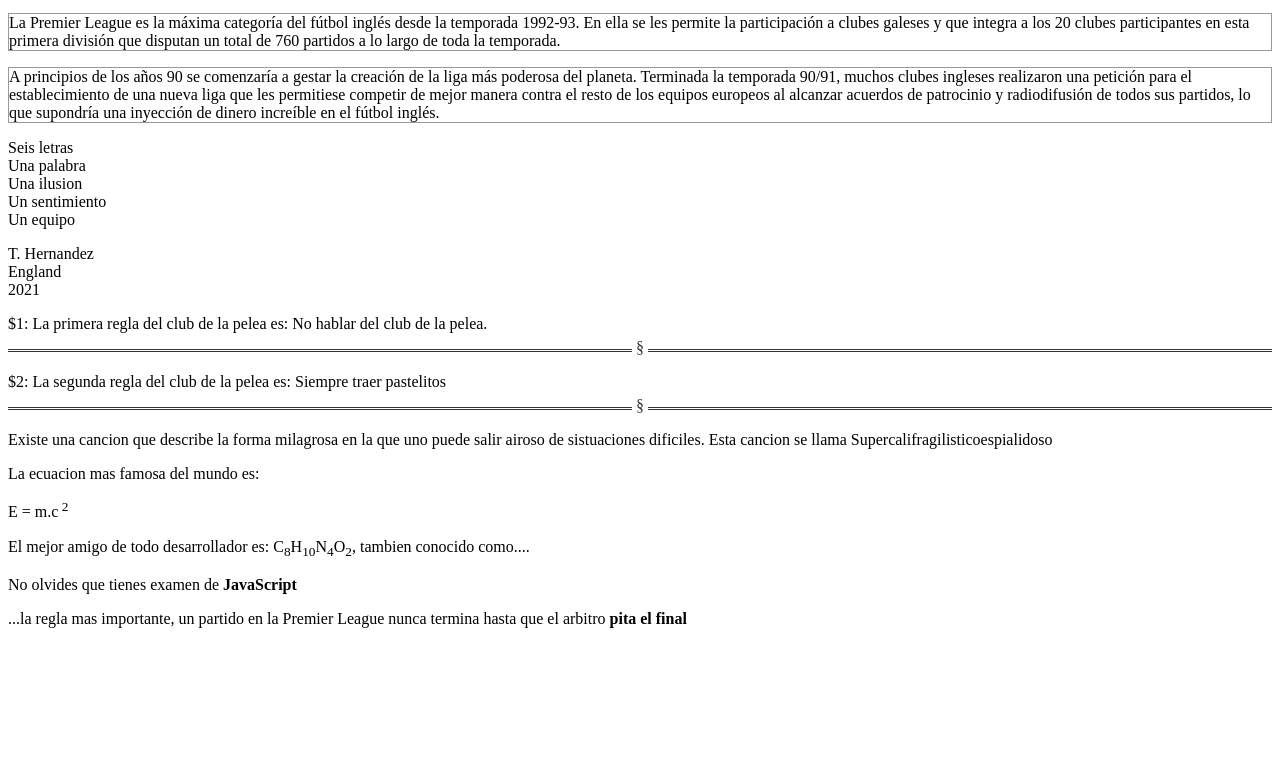
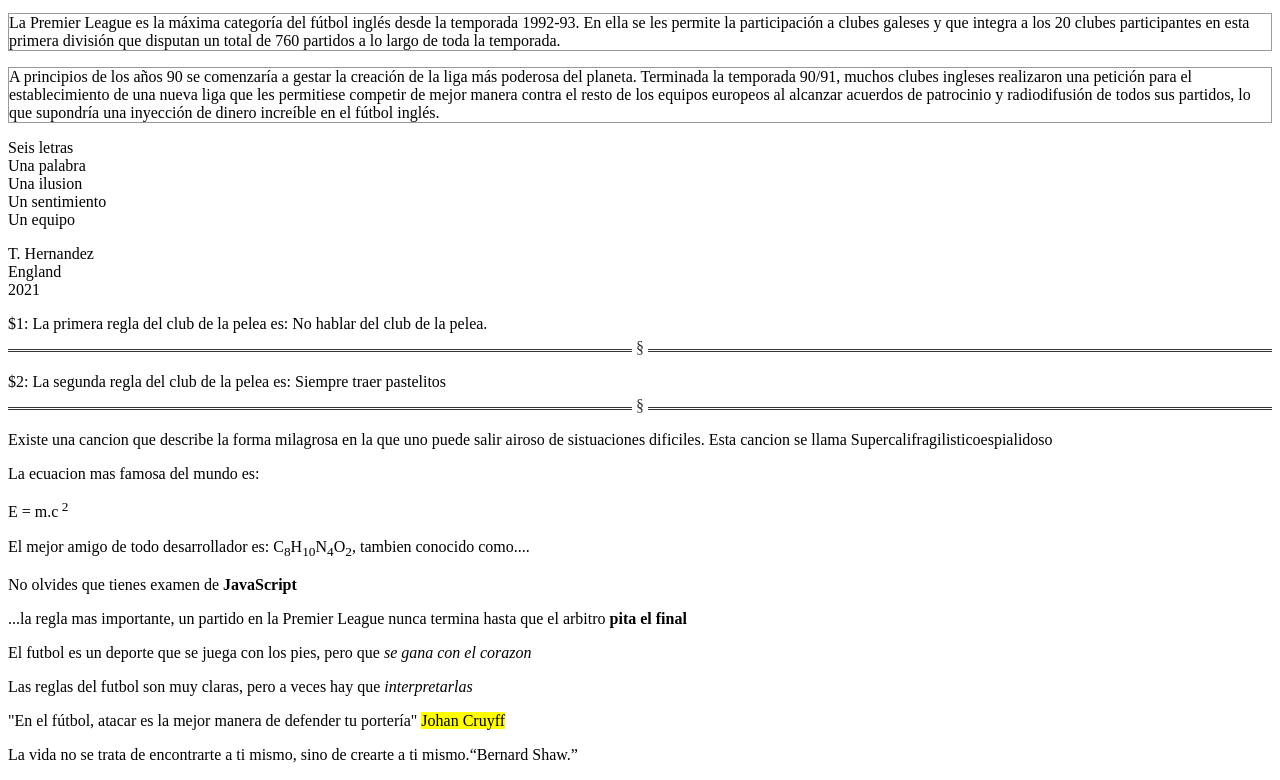
Before and after one commit to oscar-perezRevons/MANEJO-DE-TEXTO, a plain HTML site: page index.html in a window 1280 px wide. Shown: the part 143-923 px from the top of the page. Before the commit the page ends 800 px from the top, so only its background shows below. Drawn offline with Linux system fonts and the light colour scheme.

Commit message:
Tercer cambio

```diff
--- a/index.html
+++ b/index.html
@@ -87,6 +87,27 @@
         </p>
     </div>
 
+    <div class="enfasis">
+        <p>
+            El futbol es un deporte que se juega con los pies, pero que <em>se gana con el corazon</em>
+        </p>
+        <p>
+            Las reglas del futbol son muy claras, pero a veces hay que <em>interpretarlas</em>
+        </p>
+    </div>
+    <div class="resaltado">
+        <p>
+            "En el fútbol, atacar es la mejor manera de defender tu portería" <mark>Johan Cruyff</mark>
+        </p>
+    </div>
+
+    <div class="cita-en-linea">
+        <p>
+            La vida no se trata de encontrarte a ti mismo, sino de crearte a ti mismo.<q
+                cite="https://www.lavanguardia.com/vivo/psicologia/20220326/8154292/30-frases-celebres-te-haran-reflexionar-nbs.html">Bernard
+                Shaw.</q>
+        </p>
+    </div>
 
 
 </body>
```
